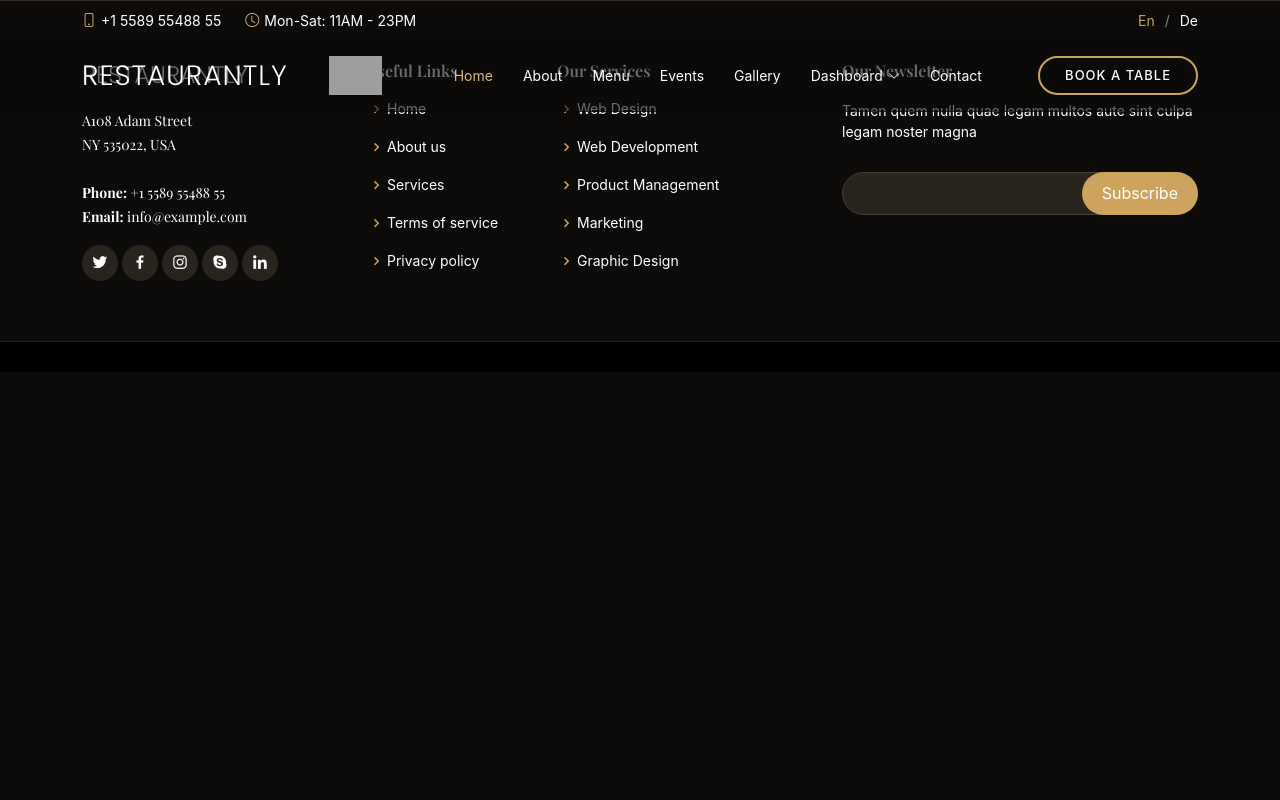
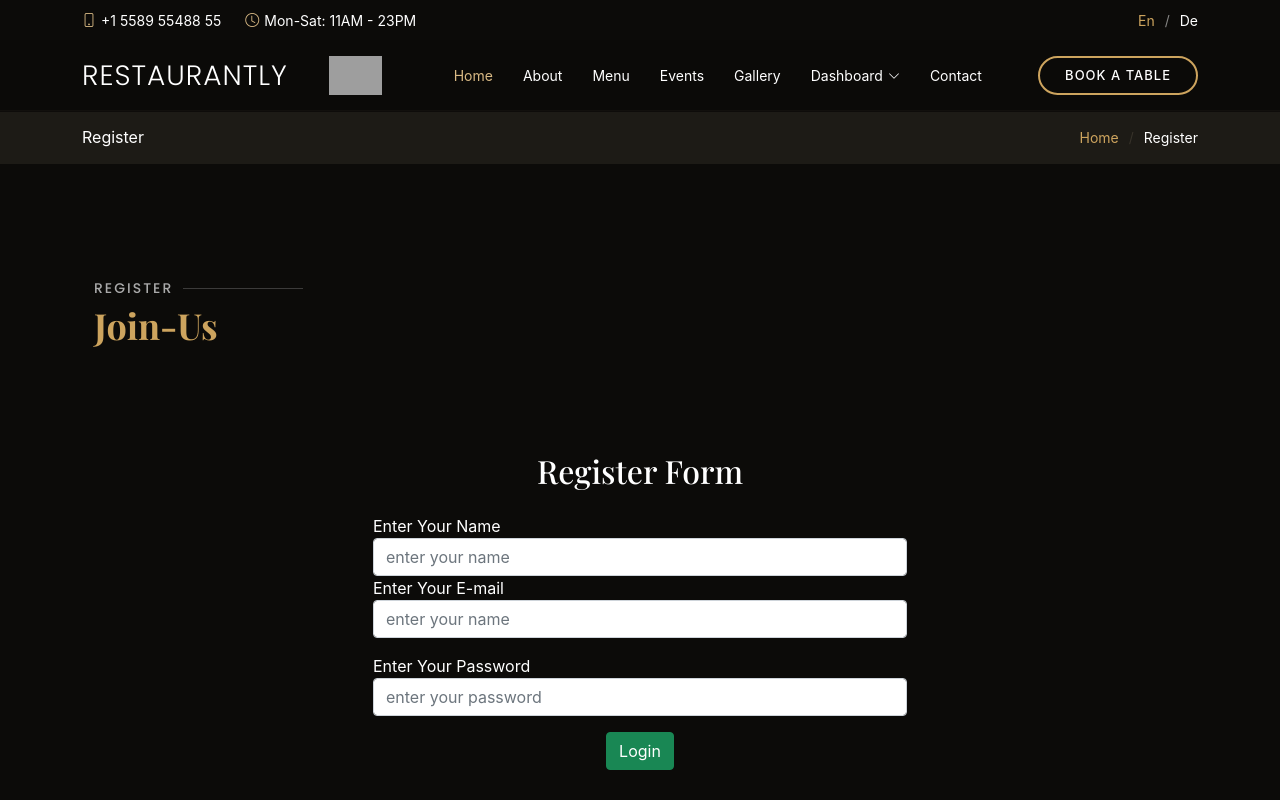
Before and after one commit to Bokhtiar/Dev-Bokhtiar-Restaurant-management-using-reactjs, a React (Create React App) app: page /register in a window 1280 px wide. Shown: the top 800 px of the page. Built offline with nearby package versions, Linux system fonts and the light colour scheme; grey boxes are pictures that could not be loaded; a web font is replaced by a local one.

Commit message:
login and registration page done

```diff
--- a/src/App.js
+++ b/src/App.js
@@ -16,6 +16,8 @@ import EventList from './Components/Modules/event/EventList';
 import TableBook from './Components/Modules/booking/TableBook';
 import Contact from './Components/Contact';
 import Index from './Components/Modules/dashboard/Index';
+import Login from './Components/Auth/Login';
+import Register from './Components/Auth/Register';
 
 
 export default function App() {
@@ -32,6 +34,8 @@ export default function App() {
             <Route path="/table/book" element={<TableBook />}></Route>
             <Route path="/contact" element={<Contact />}></Route>
             {/* dashboard */}
+            <Route path="/login" element={<Login />}></Route>
+            <Route path="/register" element={<Register />}></Route>
             <Route path="/dashboard" element={<Index />}></Route>
           </Routes>
         <Footer/>
--- /dev/null
+++ b/src/Components/Auth/Login.jsx
@@ -0,0 +1,62 @@
+import React from 'react'
+import { Link } from 'react-router-dom'
+
+export default function Login() {
+  return (
+    <div>
+        <section className="breadcrumbs">
+            <div className="container">
+                <div className="d-flex justify-content-between align-items-center">
+                <h7>LOGIN</h7>
+                <ol>
+                    <li><Link to={'/'} >Home</Link></li>
+                    <li>Login</li>
+                </ol>
+                </div>
+            </div>
+        </section>
+        {/* breadcrumbs end here */}
+
+        <section className="inner-page">
+            <div className="container">
+            <section id="contact" className="contact">
+            <div className="container" data-aos="fade-up">
+
+                <div className="section-title">
+                <h2>Login</h2>
+                <p>Join-Us</p>
+                </div>
+            </div>
+
+            <div data-aos="fade-up">
+                {/* <iframe style="border:0; width: 100%; height: 350px;" src="https://www.google.com/maps/embed?pb=!1m14!1m8!1m3!1d12097.433213460943!2d-74.0062269!3d40.7101282!3m2!1i1024!2i768!4f13.1!3m3!1m2!1s0x0%3A0xb89d1fe6bc499443!2sDowntown+Conference+Center!5e0!3m2!1smk!2sbg!4v1539943755621" frameborder="0" allowfullscreen></iframe> */}
+            </div>
+
+            <div className="container" data-aos="fade-up">
+
+                <section>
+                    <div className="row justify-content-center">
+                        <div className="col-md-6">
+                            <h2 className='text-center mb-4'>Login Form</h2>
+                            <div className="form-group">
+                                <label htmlFor="">Enter Your E-mail</label>
+                                <input className='form-control' placeholder='enter your name' type="email" name="" id="" />
+                            </div>
+                            <div className="form-group my-3">
+                                <label htmlFor="">Enter Your Password</label>
+                                <input className='form-control' type="password" placeholder='enter your password' name="" id="" />
+                            </div>
+                            <div className="mt-2">
+                            <div className="text-center"><button className='btn btn-success' type="submit">Login</button></div>
+                            </div>
+                        </div>
+                    </div>
+                </section>
+
+            </div>
+            </section>
+            </div>
+        </section>
+    </div>
+  )
+}
--- /dev/null
+++ b/src/Components/Auth/Register.jsx
@@ -0,0 +1,68 @@
+import React from 'react'
+import { Link } from 'react-router-dom'
+
+export default function Register() {
+  return (
+    <div>
+       <section className="breadcrumbs">
+            <div className="container">
+                <div className="d-flex justify-content-between align-items-center">
+                <h7>Register</h7>
+                <ol>
+                    <li><Link to={'/'} >Home</Link></li>
+                    <li>Register</li>
+                </ol>
+                </div>
+            </div>
+        </section>
+        {/* breadcrumbs end here */}
+
+        <section className="inner-page">
+            <div className="container">
+            <section id="contact" className="contact">
+            <div className="container" data-aos="fade-up">
+
+                <div className="section-title">
+                <h2>Register</h2>
+                <p>Join-Us</p>
+                </div>
+            </div>
+
+            <div data-aos="fade-up">
+                {/* <iframe style="border:0; width: 100%; height: 350px;" src="https://www.google.com/maps/embed?pb=!1m14!1m8!1m3!1d12097.433213460943!2d-74.0062269!3d40.7101282!3m2!1i1024!2i768!4f13.1!3m3!1m2!1s0x0%3A0xb89d1fe6bc499443!2sDowntown+Conference+Center!5e0!3m2!1smk!2sbg!4v1539943755621" frameborder="0" allowfullscreen></iframe> */}
+            </div>
+
+            <div className="container" data-aos="fade-up">
+
+                <section>
+                    <div className="row justify-content-center">
+                        <div className="col-md-6">
+                            <h2 className='text-center mb-4'>Register Form</h2>
+                            <div className="form-group">
+                                <label htmlFor="">Enter Your Name</label>
+                                <input className='form-control' placeholder='enter your name' type="text" name="" id="" />
+                            </div>
+
+                            <div className="form-group">
+                                <label htmlFor="">Enter Your E-mail</label>
+                                <input className='form-control' placeholder='enter your name' type="email" name="" id="" />
+                            </div>
+
+                            <div className="form-group my-3">
+                                <label htmlFor="">Enter Your Password</label>
+                                <input className='form-control' type="password" placeholder='enter your password' name="" id="" />
+                            </div>
+                            <div className="mt-2">
+                            <div className="text-center"><button className='btn btn-success' type="submit">Login</button></div>
+                            </div>
+                        </div>
+                    </div>
+                </section>
+
+            </div>
+            </section>
+            </div>
+        </section>
+    </div>
+  )
+}
--- a/src/Components/Layouts/Header.jsx
+++ b/src/Components/Layouts/Header.jsx
@@ -38,6 +38,8 @@ export default function Header() {
               <li className="dropdown"><a href="#"><span>Dashboard</span> <i className="bi bi-chevron-down"></i></a>
                 <ul>
                   <li><Link to={'/dashboard'}>Dashboard</Link></li>
+                  <li><Link to={'/login'}>Login</Link></li>
+                  <li><Link to={'/register'}>Register</Link></li>
                 </ul>
               </li>
               <li><Link to={'contact'} className="nav-link scrollto">Contact</Link></li>
```
